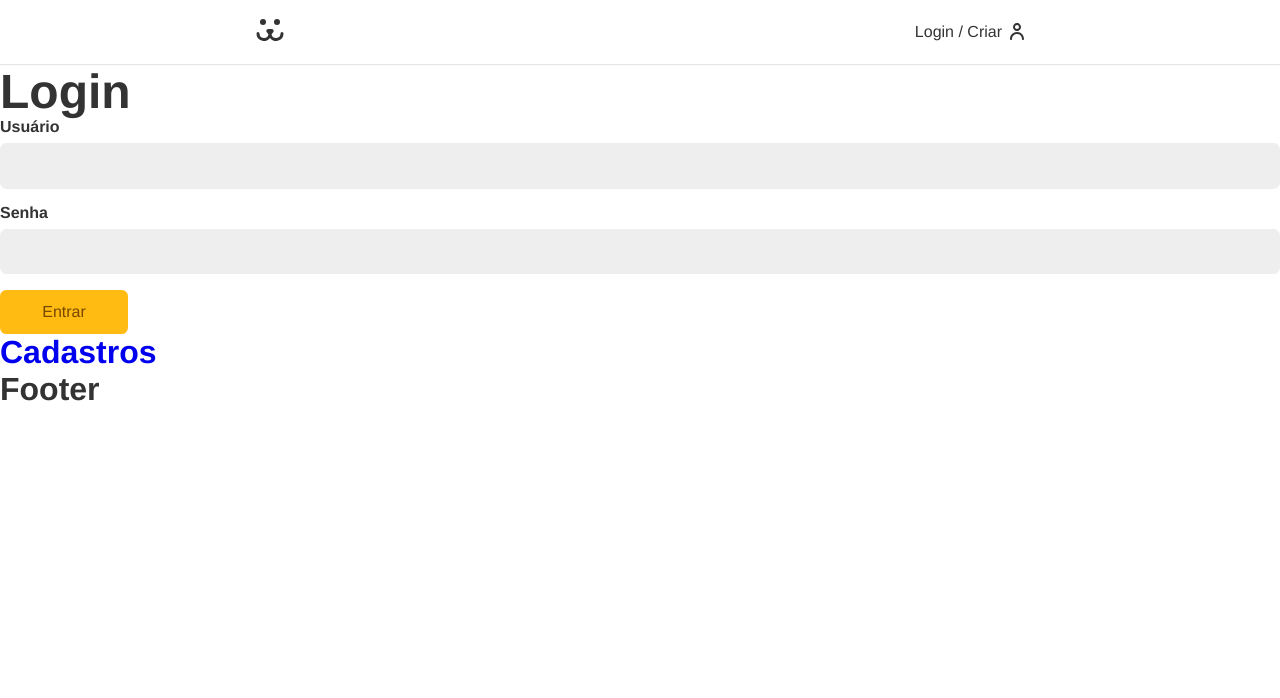
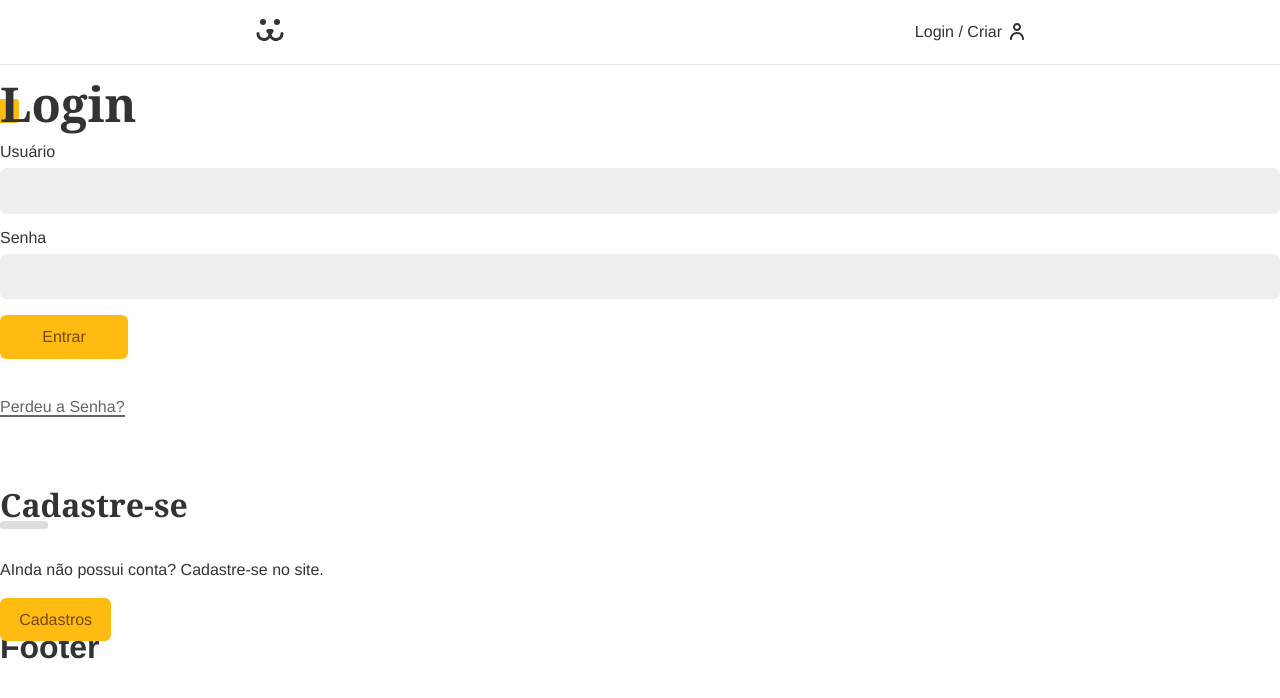
Before and after one commit to brennolemos/dogs, a React (Create React App) app: page /login in a window 1280 px wide. Shown: the top 698 px of the page. Built offline with nearby package versions, Linux system fonts and the light colour scheme.

Commit message:
LoginForm

```diff
--- a/src/App.css
+++ b/src/App.css
@@ -7,7 +7,7 @@
   padding-top: 4rem;
   color: #333;
   --type-first: Helvetica, Arial, sans-serif;
-  --type-second: 'Spectral', Georgia;
+  --type-second: "Spectral", Georgia;
   font-family: var(--type-first);
 }
 
@@ -41,6 +41,7 @@
 
 a {
   text-decoration: none;
+  color: #333;
 }
 
 .container {
@@ -48,3 +49,38 @@
   padding: 0 1rem;
   margin: 0 auto;
 }
+
+.title {
+  font-family: var(--type-second);
+  line-height: 1;
+  font-size: 3rem;
+  margin: 1rem 0;
+  position: relative;
+  z-index: 1;
+}
+
+.title::after {
+  content: "";
+  display: block;
+  width: 1.5rem;
+  height: 1.5rem;
+  background: #fb1;
+  position: absolute;
+  bottom: 5px;
+  left: -5px;
+  border-radius: 0.2rem;
+  z-index: -1;
+}
+
+.animeLeft {
+  opacity: 0;
+  transform: translateX(-20px);
+  animation: animeLeft 0.3s forwards;
+}
+
+@keyframes animeLeft {
+  to {
+    opacity: 1;
+    transform: initial;
+  }
+}
--- /dev/null
+++ b/src/components/Helper/Error.js
@@ -0,0 +1,8 @@
+import React from "react";
+
+const Error = ({ error }) => {
+  if (!error) return null;
+  return <p style={{ color: "#f31", margin: "1rem 0" }}>{error}</p>;
+};
+
+export default Error;
--- a/src/components/Login/Login.js
+++ b/src/components/Login/Login.js
@@ -11,14 +11,12 @@
 
   if (login === true) return <Navigate to="/conta" />;
   return (
-    <h1>
     <Routes>
       <Route path="/" element={<LoginForm />} />
       <Route path="criar" element={<LoginCreate />} />
       <Route path="perdeu" element={<LoginPasswordLost />} />
       <Route path="resetar" element={<LoginPasswordReset />} />
     </Routes>
-    </h1>
   );
 };
 
--- /dev/null
+++ b/src/components/Login/LoginForm.css
@@ -0,0 +1,42 @@
+.form {
+  margin-bottom: 2rem;
+}
+
+.perdeu {
+  display: inline-block;
+  color: #666;
+  padding: 0.5rem 0;
+  line-height: 1;
+}
+
+.perdeu::after {
+  content: '';
+  height: 2px;
+  width: 100%;
+  background: currentColor;
+  display: block;
+}
+
+.cadastro {
+  margin-top: 4rem;
+}
+
+.cadastro p {
+  margin-top: 2rem;
+  margin-bottom: 2rem;
+}
+
+.subtitle {
+  font-family: var(--type-second);
+  line-height: 1;
+  font-size: 2rem;
+}
+
+.subtitle::after {
+  content: '';
+  display: block;
+  background: #ddd;
+  height: 0.5rem;
+  width: 3rem;
+  border-radius: 0.2rem;
+}
--- a/src/components/Login/LoginForm.js
+++ b/src/components/Login/LoginForm.js
@@ -4,6 +4,8 @@
 import Button from '../Form/Button';
 import useForm from '../../Hooks/useForm';
 import { UserContext } from '../../UserContext';
+import Error from '../Helper/Error';
+import './LoginForm.css';
 
 const LoginForm = () => {
   const username = useForm();
@@ -18,9 +20,9 @@
   }
 
   return (
-    <section>
-      <h1>Login</h1>
-      <form action="" onSubmit={handleSubmit}>
+    <section className="animeLeft">
+      <h1 className="title">Login</h1>
+      <form className="form" onSubmit={handleSubmit}>
         <Input label="Usuário" type="text" name="username" {...username} />
         <Input label="Senha" type="password" name="password" {...password} />
         {loading ? (
@@ -28,10 +30,18 @@
         ) : (
           <Button>Entrar</Button>
         )}
-
-        {error && <p>{error}</p>}
+        <Error error={error} />
       </form>
-      <Link to="/login/criar">Cadastros</Link>
+      <Link to="/login/perdeu" className="perdeu">
+        Perdeu a Senha?
+      </Link>
+      <div className="cadastro">
+        <h2 className="subtitle">Cadastre-se</h2>
+        <p>AInda não possui conta? Cadastre-se no site.</p>
+        <Link to="/login/criar" className="button">
+          Cadastros
+        </Link>
+      </div>
     </section>
   );
 };
```
Lines whose indentation alone changed are shown as unchanged.
